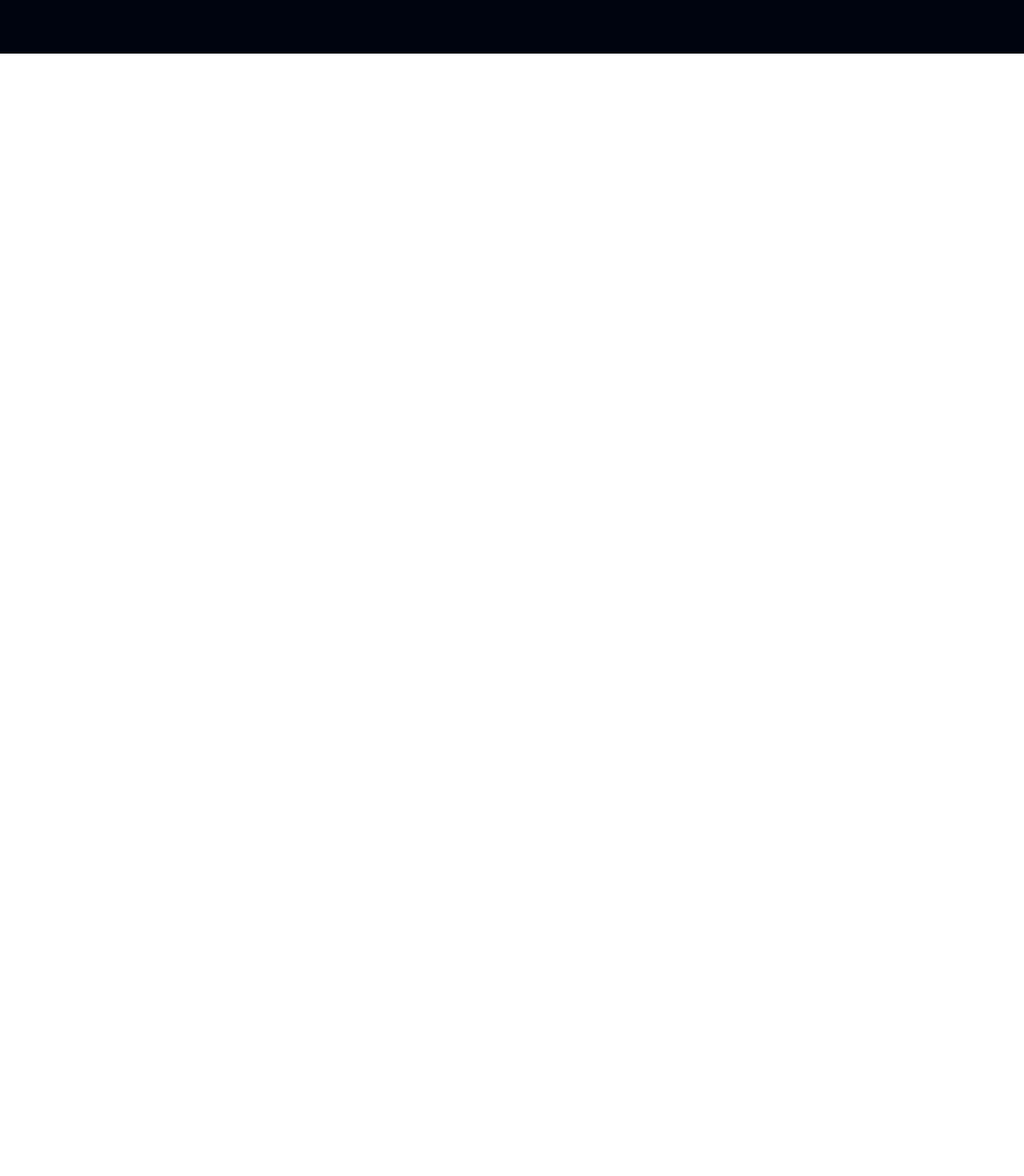
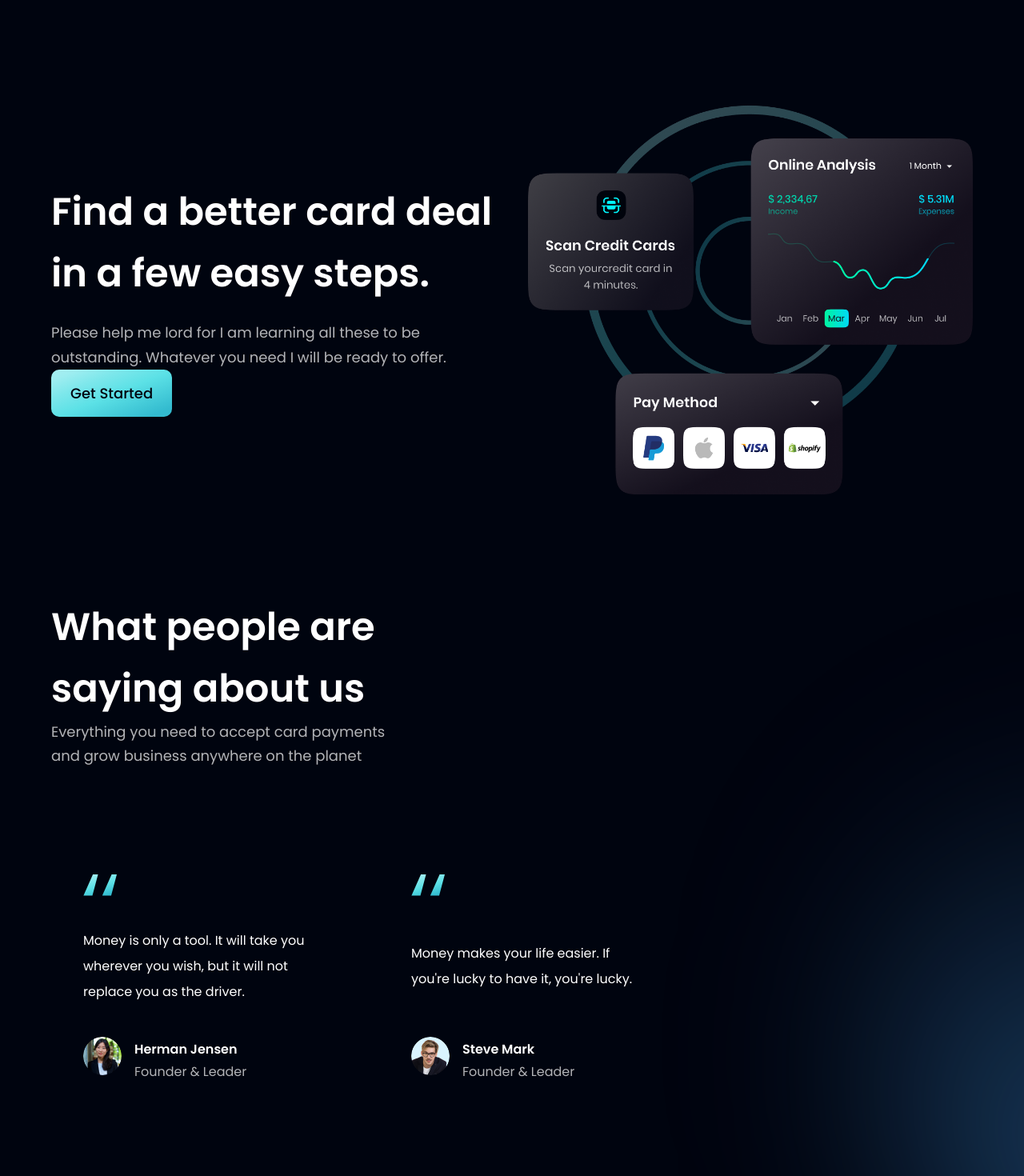
Before and after one commit to jumaantony/hoo-bank, a React (Create React App) app: page / in a window 1280 px wide. Shown: the part 2080-3550 px from the top of the page at 80% size. Before the commit the page ends 2147 px from the top, so only its background shows below. Built offline with nearby package versions, Linux system fonts and the light colour scheme.

Commit message:
completed testimonials and feedback

```diff
--- a/src/components/Button.jsx
+++ b/src/components/Button.jsx
@@ -2,7 +2,7 @@ import React from 'react'
 
 const Button = ({styles}) => {
   return (
-    <button type='button' className={`py-4 px-6 bg-blue-gradient font-poppins font-medium text-[18px] text-primary outline-none`}>
+    <button type='button' className={`py-4 px-6 bg-blue-gradient font-poppins font-medium text-[18px] text-primary outline-none rounded-[10px]`}>
       Get Started
     </button>
   )
--- a/src/components/CardDeal.jsx
+++ b/src/components/CardDeal.jsx
@@ -1,10 +1,29 @@
-import React from 'react'
+import React from 'react';
+
+import {card }from '../assets'
+import styles, {layout} from '../styles';
+import Button from './Button';
 
 const CardDeal = () => {
   return (
-    <div>
+    <section className={layout.section}>
+      <div className={layout.sectionInfo}>
+        <h2 className={styles.heading2}> Find a better card deal <br className='sm:block hidden'/>
+            in a few easy steps.
+        </h2>
 
-    </div>
+        <p className={` ${styles.paragraph} max-width-[470px] mt-5`}>
+          Please  help me lord for I am learning all these to be outstanding. Whatever you need I will be ready to offer.
+        </p>
+
+        <Button styles="mt-10" />
+      </div>
+
+      <div className={layout.sectionImg}>
+        <img src={card} alt="card" className='w-[100%] h-[100%]'/>
+      </div>
+
+    </section>
   )
 }
 
--- a/src/components/FeedbackCard.jsx
+++ b/src/components/FeedbackCard.jsx
@@ -1,9 +1,21 @@
-import React from 'react'
+import React from 'react';
 
-const FeedbackCard = () => {
+import { quotes } from '../assets';
+
+
+const FeedbackCard = ({content, name, title, img}) => {
   return (
-    <div>
+    <div className='flex justify-between flex-col px-10 py-12 rounded-[20px] max-w-[370px] md:mr-10 sm:mr-5 mr-0 my-5 feedback-card'>
+      <img src={quotes} alt="quotes" className='w-[42px] h-[27px] object-contain'/>
+      <p className='font-poppins font-normal text-18px text-white leading-[32px] my-10'>{content}</p>
 
+      <div className='flex flex-row'>
+        <img src={img} alt={name} className='w-[48px] h-[48px] rounded-full' />
+        <div className='flex flex-col ml-4'>
+          <h4 className='font-poppins font-semibold text-20px text-white leading-[32px] '> {name }</h4>
+          <p className='font-poppins font-normal text-16px text-dimWhite leading-[24px] '> {title} </p>
+        </div>
+      </div>
     </div>
   )
 }
--- a/src/components/Testimonials.jsx
+++ b/src/components/Testimonials.jsx
@@ -1,10 +1,29 @@
-import React from 'react'
+import React from 'react';
+
+import styles from '../styles';
+import { feedback } from '../constants';
+import FeedbackCard from './FeedbackCard';
 
 const Testimonials = () => {
   return (
-    <div>
+    <section className={` ${styles.paddingY} ${styles.flexCenter} flex-col relative`} id="clients">
+      <div className='absolute z-[0] w-[60%] h-[60%]  -right-[50%] rounded-full blue__gradient'/>
+      <div className='w-full justify-between md:flex-row flex-col sm:mb-16 mb-6 relative z-1'>
+        <h1 className={styles.heading2}> What people are <br className='sm:block hidden'/> saying about us</h1>
 
-    </div>
+        <div className='w-full md:mt-0 mt-6'>
+          <p className={`${styles.paragraph} text-left max-w-[450px]`}>
+            Everything you need to accept card payments and grow business anywhere on the planet
+          </p>
+        </div>
+      </div>
+
+      <div className="flex flex-wrap sm:justify-start justify-center w-full feedback-container relative z-[1]">
+        {feedback.map((card) =>
+          <FeedbackCard key={card.id} {...card} />
+        )}
+      </div>
+    </section>
   )
 }
 
```
